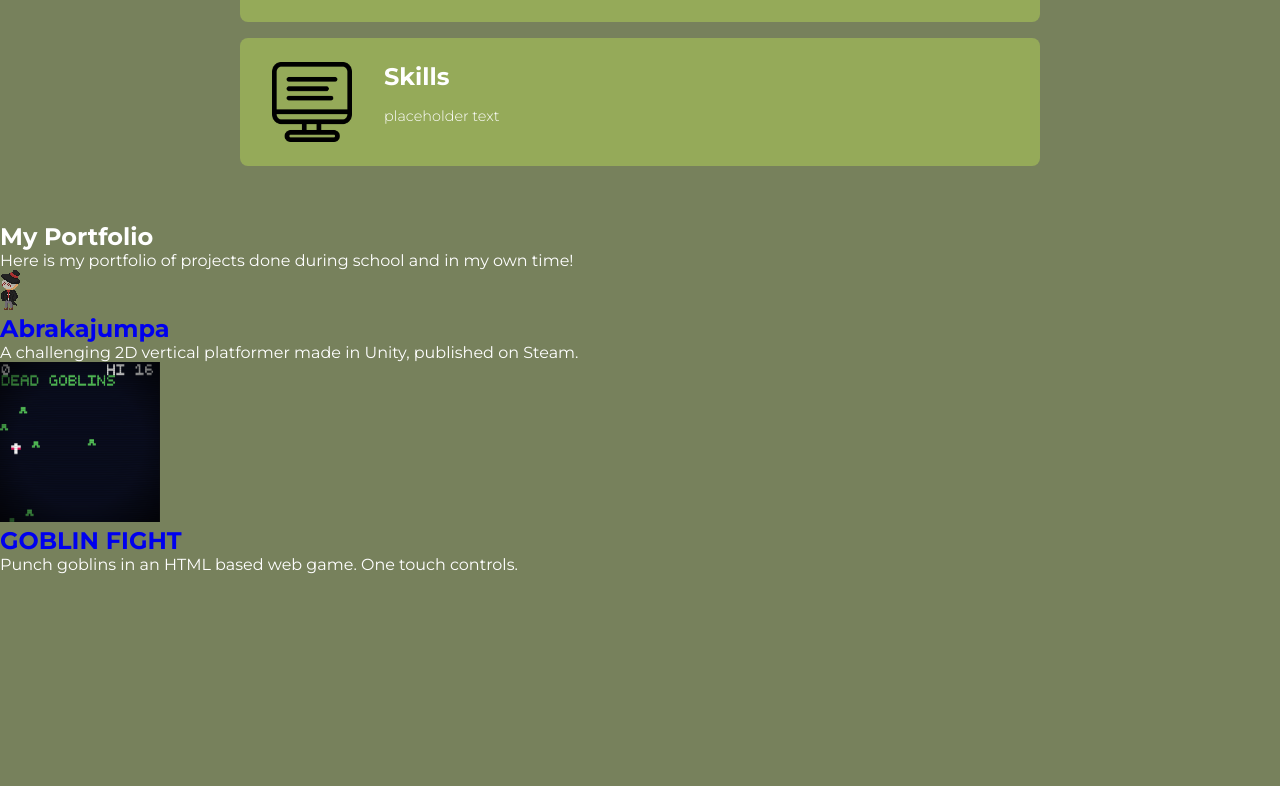
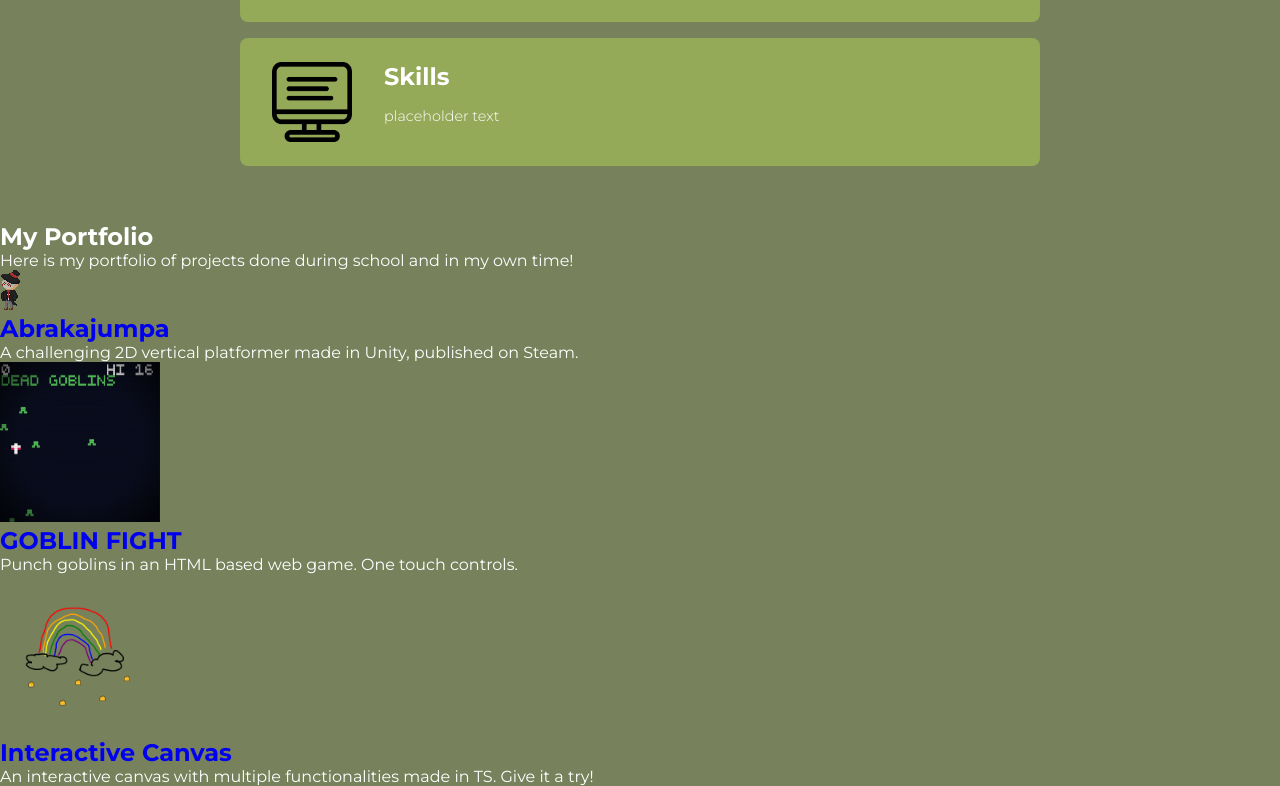
Before and after one commit to gocai/portfolio, a React (Create React App) app: page / in a window 1280 px wide. Shown: the part 1445-2231 px from the top of the page. Before the commit the page ends 2038 px from the top, so only its background shows below. Built offline with nearby package versions, Linux system fonts and the light colour scheme.

Commit message:
canvas on portfolio

```diff
--- a/src/components/portfoliotab/portfoliotab.css
+++ b/src/components/portfoliotab/portfoliotab.css
@@ -2,3 +2,7 @@
     height: 10rem;
     width: 10rem;
 }
+.worksimgCanvas{
+    height: 10rem;
+    width: 10rem;
+}
--- a/src/components/portfoliotab/portfoliotab.js
+++ b/src/components/portfoliotab/portfoliotab.js
@@ -2,6 +2,7 @@ import React from "react";
 import './portfoliotab.css';
 import abrakajumpa from '../../assets/abraicon.png';
 import goblinpunch from '../../assets/goblin.png';
+import doodle from '../../assets/doodle.png';
 
 const Portfoliotab = () => {
   return (
@@ -30,12 +31,12 @@ const Portfoliotab = () => {
         </div>
 
         <div className="workspanel">
-            <img src="" alt="" className="worksimg" />
+            <img src={doodle} alt="" className="worksimgCanvas" />
             <h2 className="workspanelheader">
-
+            <a href="https://gocai.github.io/InteractiveCanvas/"target="_blank" rel="noreferrer">Interactive Canvas</a>
             </h2>
             <p className="workspaneldesc">
-
+                An interactive canvas with multiple functionalities made in TS. Give it a try!
             </p>
         </div>
     </section>
```
Also changed, not shown: src/assets/doodle.png (added).
